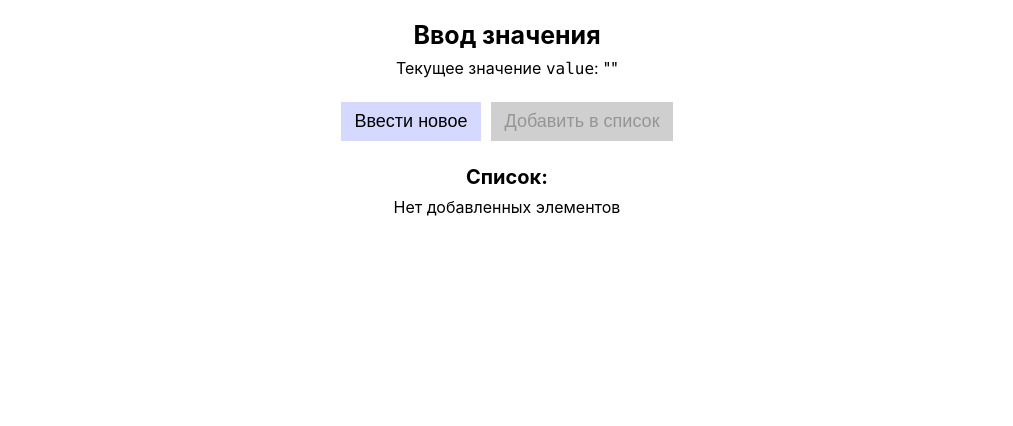
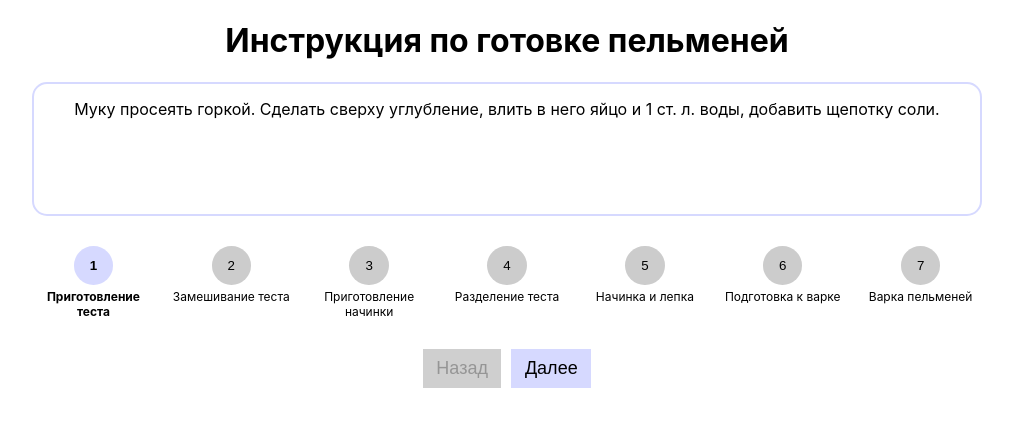
Before and after one commit to Anastatha/react-curs-one, a React (Create React App) app: page / in a window 1280 px wide. Shown: the top 426 px of the page, without its empty margins (133-1146 px from the left). Built offline with nearby package versions, Linux system fonts and the light colour scheme.

Commit message:
feat: add task two

```diff
--- a/src/App.js
+++ b/src/App.js
@@ -1,75 +1,65 @@
-import React from 'react';
-import styles from './App.module.css';
+import styles from './app.module.css';
+import data from './data.json';
 import { useState } from 'react';
 
 export const App = () => {
- const [value, setValue] = useState('');
- const [list, setList] = useState([]);
- const [error, setError] = useState('');
+	const [steps, setSteps] = useState(data);
+	const [activeIndex, setActiveIndex] = useState(0);
 
- const isValueValid = value.length >= 3;
+	const isFirstStep = activeIndex === 0;
+	const isLastStep = activeIndex === steps.length - 1;
 
- const onInputButtonClick = () => {
-  const promptValue = prompt('Введите значение');
-  if(promptValue.length < 3) {
-    setError('Введенное значение должно содержать минимум 3 символа');
-  } else {
-    setValue(promptValue);
-    setError('');
+	const onPreviousClick = () => {
+		if (!isFirstStep) {
+		  setActiveIndex(activeIndex - 1);
 		}
 	};
 
- const formatDate = (date) => {
-  const day = String(date.getDate()).padStart(2, '0');
-  const month = String(date.getMonth() + 1).padStart(2, '0');
-  const year = date.getFullYear();
-  const hours = String(date.getHours()).padStart(2, '0');
-  const minutes = String(date.getMinutes()).padStart(2, '0');
-  const seconds = String(date.getSeconds()).padStart(2, '0');
-
-  return `${day}.${month}.${year} ${hours}:${minutes}:${seconds}`;
- };
-
- const onAddButtonClick = () => {
-  if(isValueValid) {
-    const newItem = {
-      id: Date.now(),
-      value,
-      timestamp: formatDate(new Date()),
-    };
-    setList(prevList => [...prevList, newItem]);
-
-    setValue('');
-    setError('');
+	const onNextClick = () => {
+		if (!isLastStep) {
+		  setActiveIndex(activeIndex + 1);
+		} else {
+		  setActiveIndex(0);
 		}
 	};
 
+	const onStepClick = (index) => {
+		setActiveIndex(index);
+	};
+
 	return (
-    <div className={styles.app}>
-      <h1 className={styles['page-heading']}>Ввод значения</h1>
-      <p className={styles['no-margin-text']}>
-        Текущее значение <code>value</code>: "<output className={styles['current-value']}>{value}</output>"
-      </p>
-      {error && (
-        <div className={styles.error}>{error}</div>
-      )}
-      <div className={styles['buttons-container']}>
-        <button className={styles.button} onClick={onInputButtonClick}>Ввести новое</button>
-        <button className={styles.button} disabled={!isValueValid} onClick={onAddButtonClick}>Добавить в список</button>
+		<div className={styles.container}>
+			<div className={styles.card}>
+				<h1>Инструкция по готовке пельменей</h1>
+				<div className={styles.steps}>
+					<div className={styles['steps-content']}>
+						{steps[activeIndex].content}
 					</div>
-      <div className={styles['list-container']}>
-        <h2 className={styles['list-heading']}>Список:</h2>
-        {list.length === 0 ? (
-          <p className={styles['no-margin-text']}>Нет добавленных элементов</p>
-        ) : (
-          <ul className={styles.list}>
-            {list.map(item => (
-              <li key={item.id} className={styles['list-item']}>
-                {item.value} <span className={styles.timestamp}>({item.timestamp})</span>
+					<ul className={styles['steps-list']}>
+						{steps.map((step, index) => (
+						<li
+							key={step.id}
+							className={`${styles['steps-item']}
+							${index <= activeIndex ? styles.done : ''}
+							${index === activeIndex ? styles.active : ''}`}
+						>
+						<button
+							className={styles['steps-item-button']}
+							onClick={() => onStepClick(index)}
+						>
+							{index + 1}
+						</button>
+							{step.title}
 						</li>
 						))}
 					</ul>
-        )}
+					<div className={styles['buttons-container']}>
+						<button className={styles.button} onClick={onPreviousClick} disabled={isFirstStep}>Назад</button>
+						<button className={styles.button} onClick={onNextClick}>
+							{isLastStep ? 'Начать сначала' : 'Далее'}
+						</button>
+					</div>
+				</div>
 			</div>
 		</div>
 	);
--- a/src/app.module.css
+++ b/src/app.module.css
@@ -1,31 +1,10 @@
-.app {
+.container {
 	text-align: center;
-	max-width: 700px;
+	max-width: 950px;
 	margin: 0 auto;
-	padding: 20px;
-}
-
-.error {
-	color: var(--error-color);
-	font-weight: bold;
-}
-
-.page-heading {
-	margin: 0 0 0.5rem;
-	font-size: 25px;
-	font-weight: bold;
-}
-
-.no-margin-text {
-	margin: 0;
-}
-
-.current-value {
-	font-weight: bold;
 }
 
 .buttons-container {
-	margin-top: 1.5rem;
 	display: flex;
 	justify-content: center;
 	gap: 10px;
@@ -43,37 +22,51 @@
 	background-color: hsl(var(--accent-color-hue), var(--accent-color-saturation), 87%);
 }
 
-.button:active {
-	background-color: hsl(var(--accent-color-hue), var(--accent-color-saturation), 82%);
-}
-
 .button:disabled {
 	background-color: var(--disabled-color);
 }
 
-.list-container {
-	margin-top: 1.5rem;
+.steps-content {
+	margin-bottom: 30px;
+	min-height: 100px;
+	border: 2px solid hsl(var(--accent-color-hue), var(--accent-color-saturation), 92%);
+	border-radius: 15px;
+	padding: 15px 20px;
 }
 
-.list-heading {
-	font-size: 20px;
-	font-weight: bold;
-	margin: 0 0 0.5rem;
+.steps-list {
+	list-style: none;
+	margin: 0;
+	margin-bottom: 30px;
+	padding: 0;
+	display: flex;
+	justify-content: space-between;
+	gap: 15px;
 }
 
-.list {
-	text-align: left;
-	margin: 0 auto;
-	max-width: 300px;
+.steps-item {
+	display: flex;
+	flex-direction: column;
+	align-items: center;
+	flex: 1 1 0px;
+	font-size: 0.75rem;
 }
 
-.list-item:not(:last-child) {
-	margin-bottom: 0.5em;
+.steps-item-button {
+	cursor: pointer;
+	border-radius: 50%;
+	padding: 0.75rem 1rem;
+	background: #cccccc;
+	border: none;
+	margin-bottom: 0.25rem;
 }
 
-.timestamp {
-    font-size: 0.85rem;
-    color: #777777;
-    margin-left: 10px;
-    font-style: italic;
-  }
+.steps-item.active .steps-item-button,
+.steps-item.done .steps-item-button {
+	background: hsl(var(--accent-color-hue), var(--accent-color-saturation), 92%);
+}
+
+.steps-item.active,
+.steps-item.active .steps-item-button {
+	font-weight: bold;
+}
--- /dev/null
+++ b/src/data.json
@@ -0,0 +1,37 @@
+[
+	{
+		"id": "001",
+		"title": "Приготовление теста",
+		"content": "Муку просеять горкой. Сделать сверху углубление, влить в него яйцо и 1 ст. л. воды, добавить щепотку соли."
+	},
+	{
+		"id": "002",
+		"title": "Замешивание теста",
+		"content": "Собирая муку с краев к середине, чтобы вода и яйцо не выливались из углубления, замешивать тесто, добавляя небольшими порциями оставшуюся воду. Месить тесто для пельменей до тех пор, пока оно не станет эластичным и однородным, примерно 10 мин. Накрыть влажным полотенцем и оставить на 30 мин. Вода для пельменного теста должна быть ледяная. Для этого ее заранее ставят в холодильник или морозильник."
+	},
+	{
+		"id": "003",
+		"title": "Приготовление начинки",
+		"content": "Пока расстаивается тесто, приготовить начинку для пельменей. Лук и чеснок очистить и очень мелко порубить. Смешать говяжий и свиной фарш, добавить лук с чесноком, посолить, поперчить. Тщательно перемешать до однородности."
+	},
+	{
+		"id": "004",
+		"title": "Разделение теста",
+		"content": "Готовое тесто для пельменей разделить на 4 части. 3 части накрыть влажным полотенцем и отложить. Оставшееся тесто скатать в жгут толщиной 2 см. Нарезать его на кусочки шириной 1,5 см. На присыпанной мукой поверхности раскатать каждый кусочек теста в тонкую лепешку."
+	},
+	{
+		"id": "005",
+		"title": "Начинка и лепка",
+		"content": "Выложить в центр каждой лепешки по 1,5 ч. л. начинки, сложить кружок с начинкой пополам так, чтобы получился полумесяц. Соединить концы полумесяца и скрепить их. Плотно прижать пальцами, чтобы пельмени не разваливались при варке."
+	},
+	{
+		"id": "006",
+		"title": "Подготовка к варке",
+		"content": "Выложить пельмени на поднос или плоское блюдо, присыпать мукой. Так же приготовить пельмени из оставшегося теста."
+	},
+	{
+		"id": "007",
+		"title": "Варка пельменей",
+		"content": "Поставьте кастрюлю с водой на огонь и доведите до кипения. Посолите воду. Поместите пельмени в кипящую воду и варите около 5-7 минут, пока они не всплывут на поверхность. После этого варите еще 3-5 минут. Готовые пельмени должны быть нежными, но не жесткими. Осторожно выньте их из воды, дайте стечь и подавайте горячими с сметаной или соусом."
+	}
+]
--- a/src/index.css
+++ b/src/index.css
@@ -1,7 +1,13 @@
+:root {
+	--accent-color-hue: 236;
+	--accent-color-saturation: 100%;
+	--disabled-color: #cfcfcf;
+}
+
 body {
 	margin: 0;
-	font-family: -apple-system, BlinkMacSystemFont, 'Segoe UI', 'Roboto', 'Oxygen', 'Ubuntu', 'Cantarell', 'Fira Sans',
-		'Droid Sans', 'Helvetica Neue', sans-serif;
+	font-family: -apple-system, BlinkMacSystemFont, 'Segoe UI', 'Roboto', 'Oxygen',
+		'Ubuntu', 'Cantarell', 'Fira Sans', 'Droid Sans', 'Helvetica Neue', sans-serif;
 	-webkit-font-smoothing: antialiased;
 	-moz-osx-font-smoothing: grayscale;
 }
@@ -9,10 +15,3 @@
 code {
 	font-family: source-code-pro, Menlo, Monaco, Consolas, 'Courier New', monospace;
 }
-
-:root {
-	--accent-color-hue: 236;
-	--accent-color-saturation: 100%;
-	--disabled-color: #cfcfcf;
-	--error-color: #d40000;
-}
```
Also changed, not shown: src/index.js (+5 -4 lines), src/logo.svg (deleted). Lines whose indentation alone changed are shown as unchanged.
